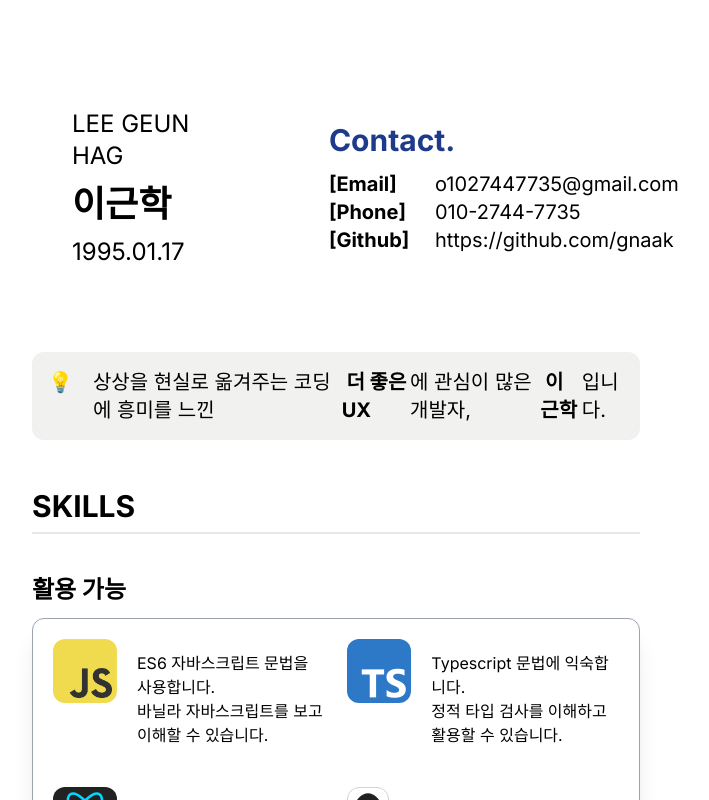
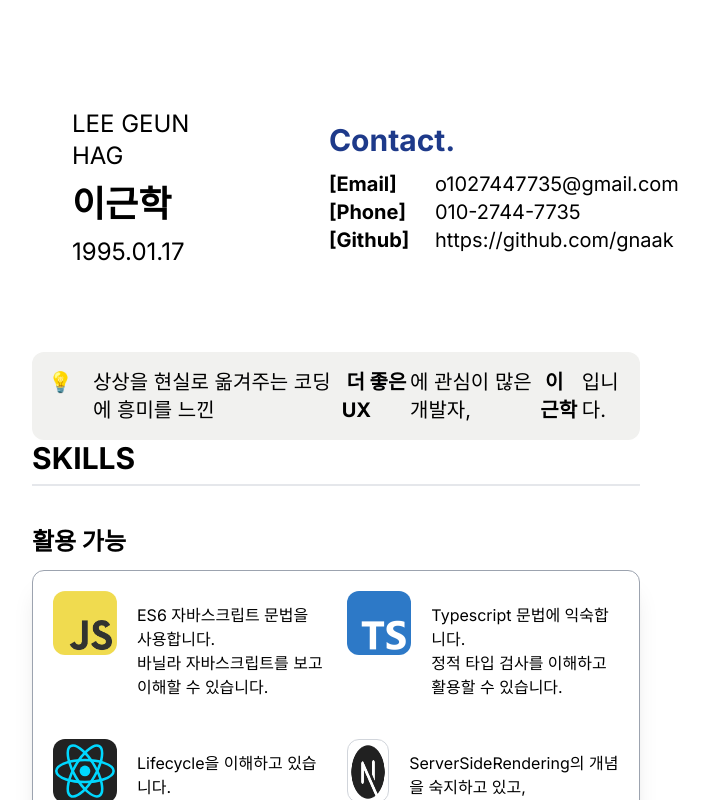
Before and after one commit to gnaak/portfolio, a Next.js app in the folder portfolio/: page / in a window 1280 px wide. Shown: the top 800 px of the page, without its empty margins (304-1013 px from the left). Built offline with nearby package versions, Linux system fonts and the light colour scheme.

Commit message:
design: base ui

```diff
--- a/portfolio/src/app/Base.tsx
+++ b/portfolio/src/app/Base.tsx
@@ -4,7 +4,7 @@ import profile from "@/assets/img/image.png";
 const Base = () => {
   return (
     <>
-      <div className="lg:pt-20 lg:p-20 lg:pb-12 lg:w-3/5">
+      <div className="lg:pt-20 lg:px-20 lg:w-3/5">
         <div className="flex flex-col lg:gap-14">
           <div className="flex flex-row justify-between">
             <div className="flex flex-col items-center lg:px-10 lg:py-7 justify-center lg:w-1/3">
```
